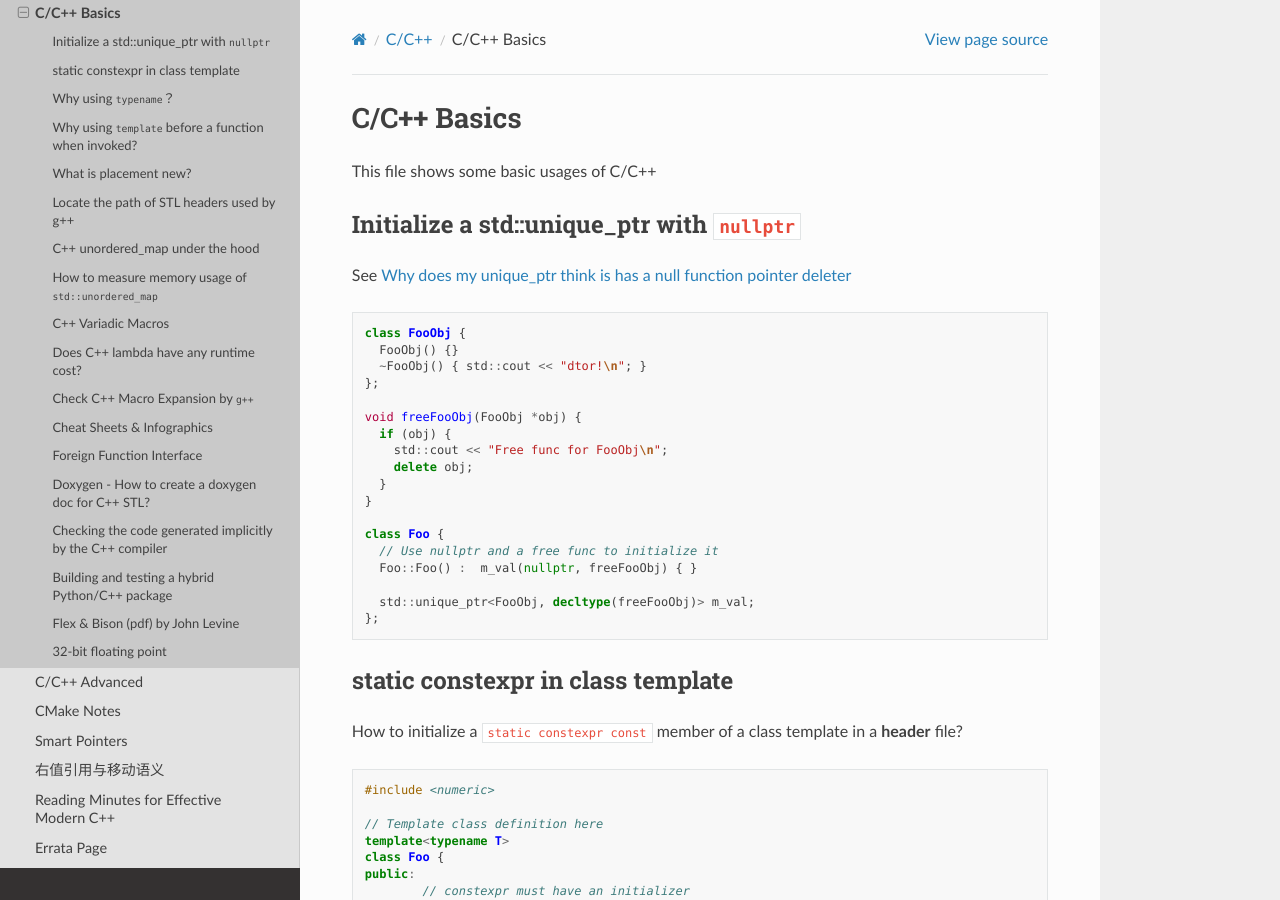
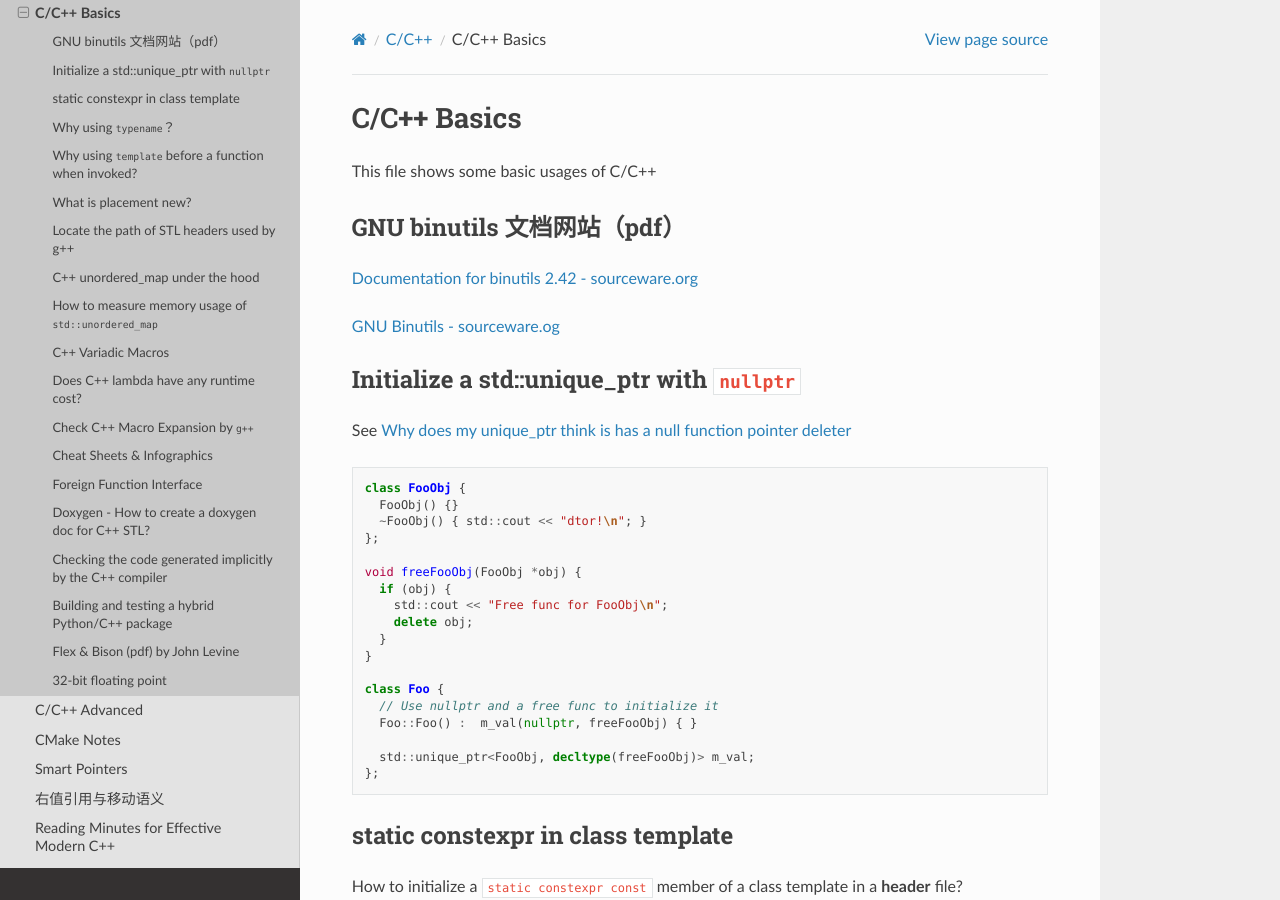
Before and after one commit to Pyrad/pyradnotes, a Sphinx documentation site: the page built from source/CPP/CppBasics.md, in a window 1280 px wide and 900 px high. Built offline with Sphinx 7.4.7 and the Read the Docs theme 2.0.0, drawn with Linux system fonts in a browser that asks for light colours; a script that is not in the unit is left out.

Commit message:
CPP PDF docs for binutils 2.42 (sourceware.org)

```diff
--- a/source/CPP/CppBasics.md
+++ b/source/CPP/CppBasics.md
@@ -1,6 +1,13 @@
 # C/C++ Basics
 
 This file shows some basic usages of C/C++
+
+## GNU binutils 文档网站（pdf）
+
+[Documentation for binutils 2.42 - sourceware.org](https://sourceware.org/binutils/docs/)
+
+[GNU Binutils - sourceware.og](https://sourceware.org/binutils/)
+
 
 ## Initialize a std::unique_ptr with `nullptr`
 
```
